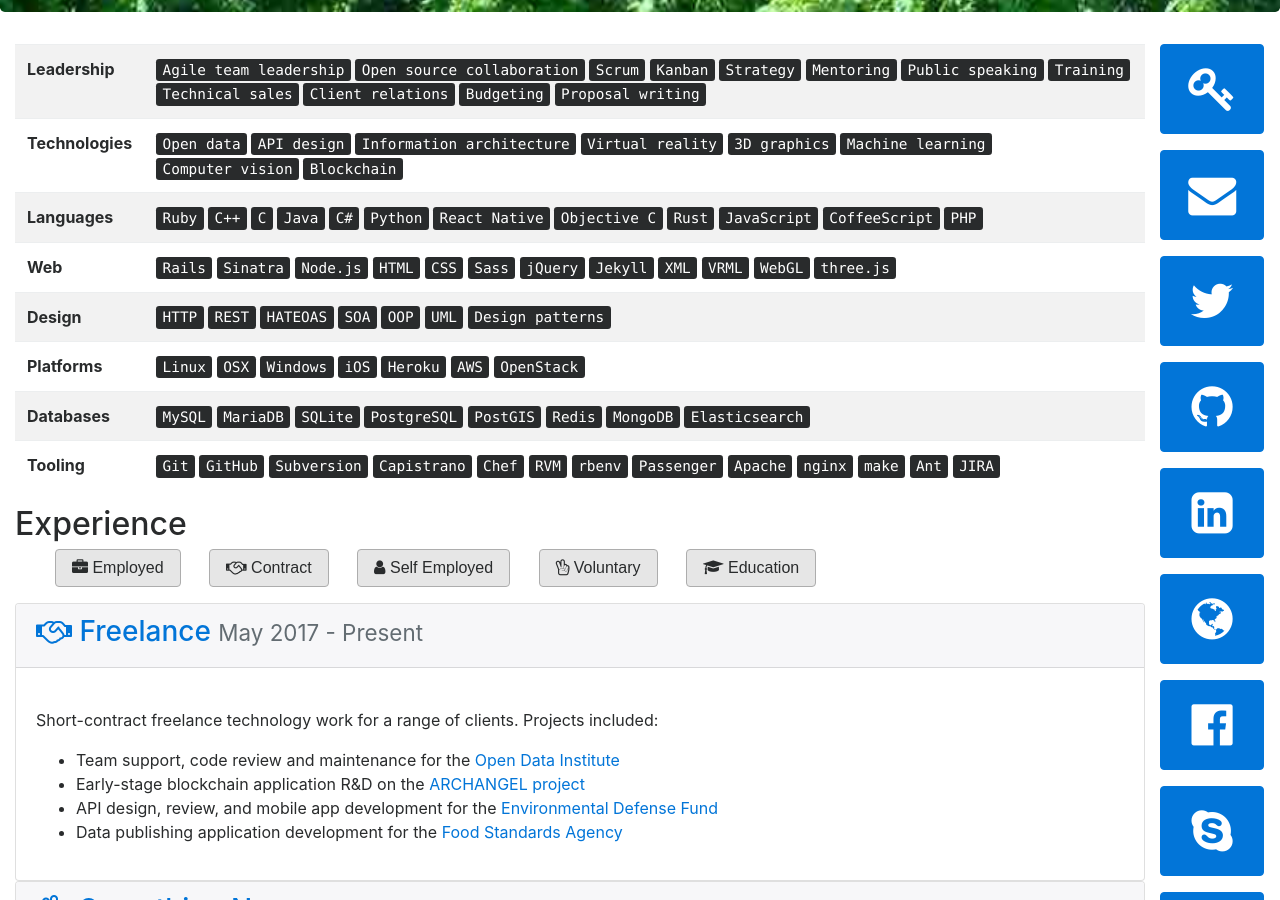
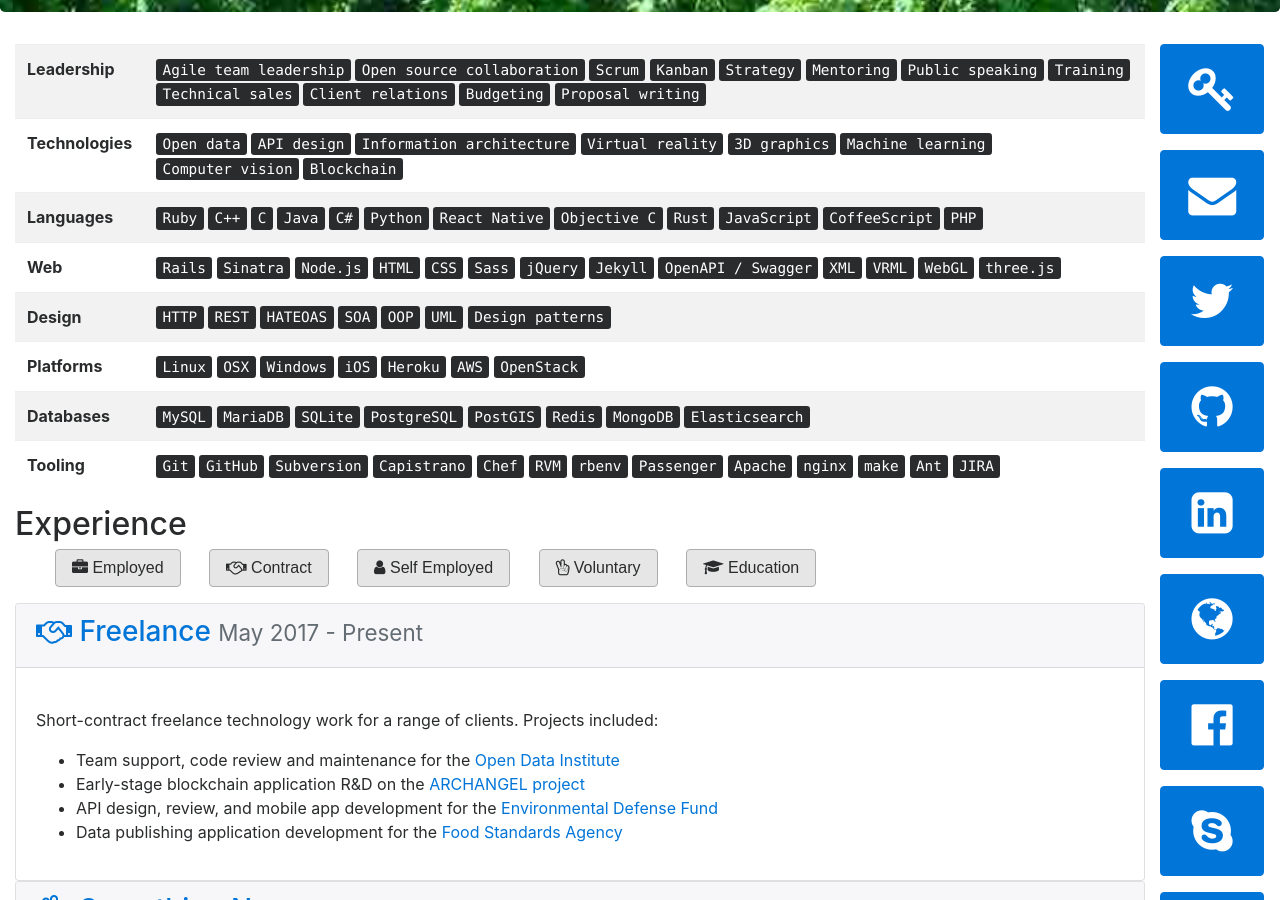
Before and after one commit to Floppy/cv, a Jekyll site: the page built from index.md, in a window 1280 px wide and 900 px high, scrolled down 372 px. Built offline with Jekyll 4.4.1, drawn with Linux system fonts in a browser that asks for light colours; nearby versions of some CDN libraries.

Commit message:
added openAPI

```diff
--- a/_data/skills.json
+++ b/_data/skills.json
@@ -46,6 +46,7 @@
     "Sass",
     "jQuery",
     "Jekyll",
+    "OpenAPI / Swagger",
     "XML",
     "VRML",
     "WebGL",
```
